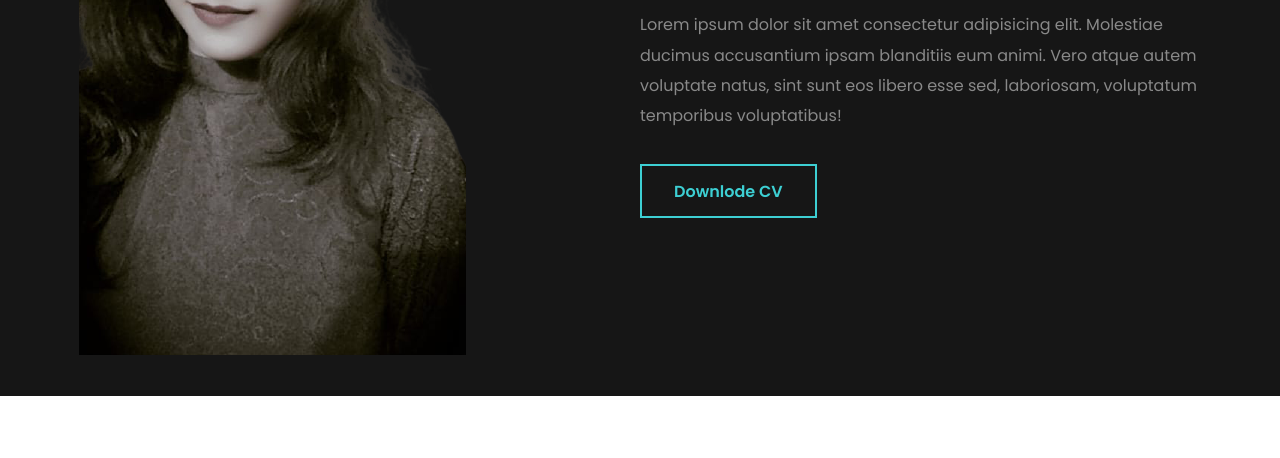
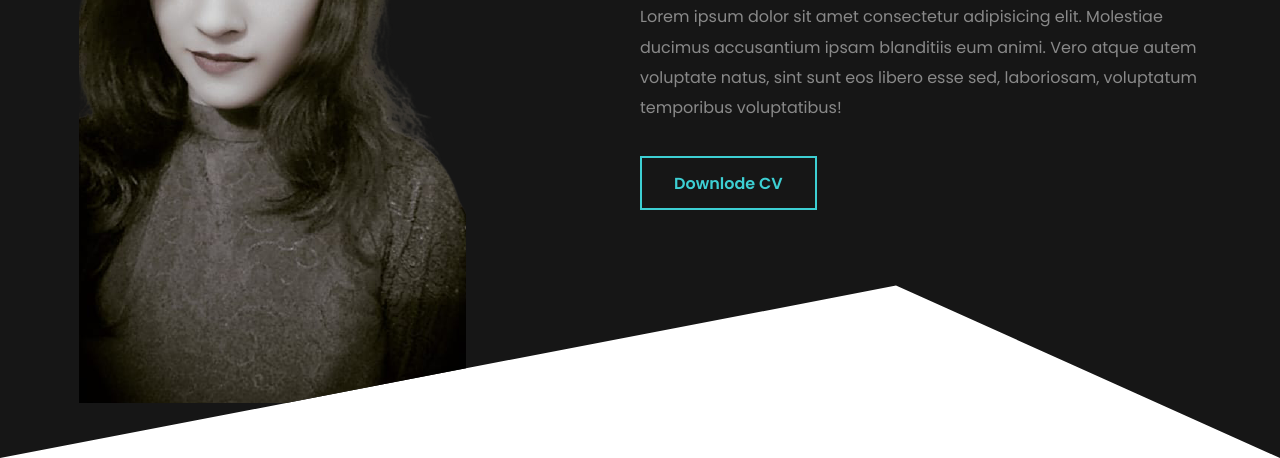
Before and after one commit to rini-naher/rini-naher, a plain HTML site: page index.html in a window 1280 px wide. Shown: the part 404-862 px from the top of the page. Before the commit the page ends 800 px from the top, so only its background shows below. Drawn offline with Linux system fonts and the light colour scheme.

Commit message:
complite header

```diff
--- a/css/style.css
+++ b/css/style.css
@@ -20,7 +20,7 @@
 
 header{
     background: var(--dark);
-    height: 800px;
+    clip-path: polygon(0 0, 100% 0, 100% 100%, 70% 80%, 0 100%);
 }
 
 .container{
@@ -52,6 +52,10 @@ header nav .branding{
 header nav div div img{
     height: 44px;
 }
+.hero{
+    padding: 3rem 0;
+}
+
 .hero .left{
     width: 400px;
 }
@@ -77,3 +81,6 @@ header nav div div img{
     line-height: 1.9;
     margin-bottom: 2rem;
 }
+.hero .right{
+    margin-top: -7rem;
+}
--- a/css/utilies.css
+++ b/css/utilies.css
@@ -42,3 +42,6 @@
 .flex-1{
     flex: 1;
 }
+.justify-center{
+    justify-content: center;
+}
--- a/index.html
+++ b/index.html
@@ -28,7 +28,7 @@
         </nav>
 
         <div class="hero flex items-center justify-between">
-            <div class="left flex-1">
+            <div class="left flex-1 justify-center">
                 <img src="images/rini-naher0.png" alt="">
             </div>
             <div class="right flex-1">
```
